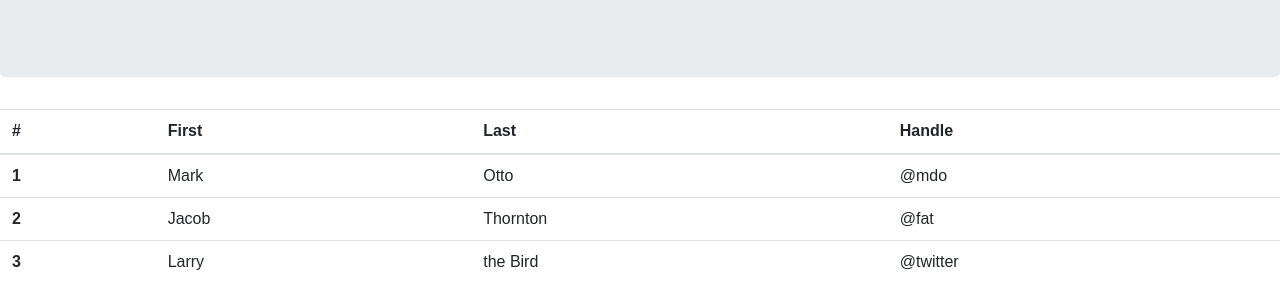
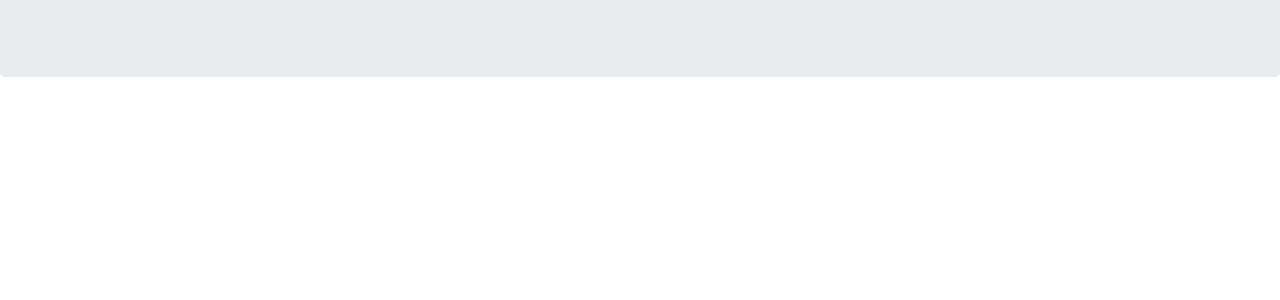
Before and after one commit to SEKHOBANA/icepsyst, an Angular app: page /login in a window 1280 px wide. Shown: the part 930-1230 px from the top of the page. After the commit the page ends 1039 px from the top, so only its background shows below. Built offline with nearby package versions, Linux system fonts and the light colour scheme.

Commit message:
first commit

```diff
--- a/src/app/login/login.component.html
+++ b/src/app/login/login.component.html
@@ -6,8 +6,7 @@
     <script src="https://cdn.jsdelivr.net/npm/popper.js@1.16.0/dist/umd/popper.min.js" integrity="sha384-Q6E9RHvbIyZFJoft+2mJbHaEWldlvI9IOYy5n3zV9zzTtmI3UksdQRVvoxMfooAo" crossorigin="anonymous"></script>
     <script src="https://stackpath.bootstrapcdn.com/bootstrap/4.4.1/js/bootstrap.min.js" integrity="sha384-wfSDF2E50Y2D1uUdj0O3uMBJnjuUD4Ih7YwaYd1iqfktj0Uod8GCExl3Og8ifwB6" crossorigin="anonymous"></script>
   </head>
-  <!-- <body> -->
-     <!-- main app container -->
+  <!-- form to make and validate email and password -->
 <div class="jumbotron">
     <a href="#" class="previous">&laquo; Home</a>
   <div class="container">
@@ -15,20 +14,6 @@
           <div class="col-md-6 offset-md-3">
               <h3>Log In Here</h3>
               <form [formGroup]="registerForm" (ngSubmit)="onSubmit()">
-                  <!-- <div class="form-group">
-                      <label>First Name</label>
-                      <input type="text" formControlName="firstName" class="form-control" [ngClass]="{ 'is-invalid': submitted && f.firstName.errors }" />
-                      <div *ngIf="submitted && f.firstName.errors" class="invalid-feedback">
-                          <div *ngIf="f.firstName.errors.required">First Name is required</div>
-                      </div>
-                  </div> -->
-                  <!-- <div class="form-group">
-                      <label>Last Name</label>
-                      <input type="text" formControlName="lastName" class="form-control" [ngClass]="{ 'is-invalid': submitted && f.lastName.errors }" />
-                      <div *ngIf="submitted && f.lastName.errors" class="invalid-feedback">
-                          <div *ngIf="f.lastName.errors.required">Last Name is required</div>
-                      </div>
-                  </div> -->
                   <div class="form-group">
                       <label>Email</label>
                       <input type="text" formControlName="email" class="form-control" [ngClass]="{ 'is-invalid': submitted && f.email.errors }" />
@@ -59,37 +44,4 @@
   <br><br><br><br>
 
 </div>
-  <!-- </body> -->
-
-  <table class="table">
-    <thead>
-      <tr>
-        <th scope="col">#</th>
-        <th scope="col">First</th>
-        <th scope="col">Last</th>
-        <th scope="col">Handle</th>
-      </tr>
-    </thead>
-    <tbody>
-      <tr>
-        <th scope="row">1</th>
-        <td>Mark</td>
-        <td>Otto</td>
-        <td>@mdo</td>
-      </tr>
-      <tr>
-        <th scope="row">2</th>
-        <td>Jacob</td>
-        <td>Thornton</td>
-        <td>@fat</td>
-      </tr>
-      <tr>
-        <th scope="row">3</th>
-        <td>Larry</td>
-        <td>the Bird</td>
-        <td>@twitter</td>
-      </tr>
-    </tbody>
-  </table>
-
 </html>
```
